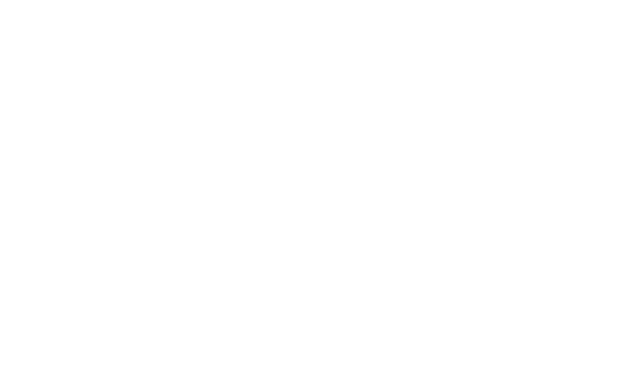
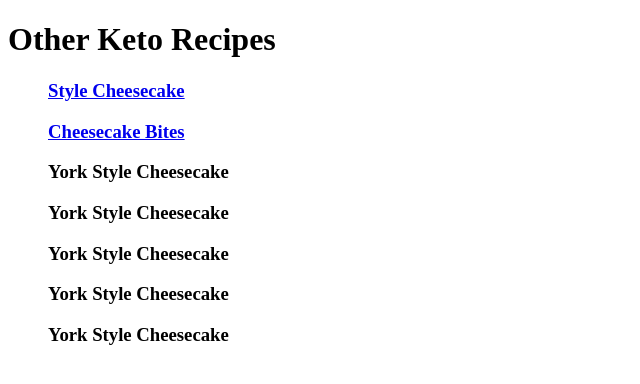
Before and after one commit to willow-luna/K_C_R, a plain HTML site: page Other Recipes.html in a window 1280 px wide. Shown: the whole page, without its empty margins (0-640 px from the left). Drawn offline with Linux system fonts and the light colour scheme.

Commit message:
Keto Bites

```diff
--- a/Other Recipes.html
+++ b/Other Recipes.html
@@ -7,6 +7,16 @@
     <title>Other Keto Recipes</title>
 </head>
 <body>
+    <h1>Other Keto Recipes</h1>
+        <ul>
+            <h3><a href="https://www.fatforweightloss.com.au/new-york-baked-cheesecake/">Style Cheesecake</a></h3>
+            <h3> <a href="https://www.fatforweightloss.com.au/new-york-baked-cheesecake/">Cheesecake Bites</a></h3>
+            <h3>York Style Cheesecake</h3>
+            <h3>York Style Cheesecake</h3>
+            <h3>York Style Cheesecake</h3>
+            <h3>York Style Cheesecake</h3>
+            <h3>York Style Cheesecake</h3>
 
+        </ul>
 </body>
 </html>
```
Also changed, not shown: index.html (+1 -1 lines).
